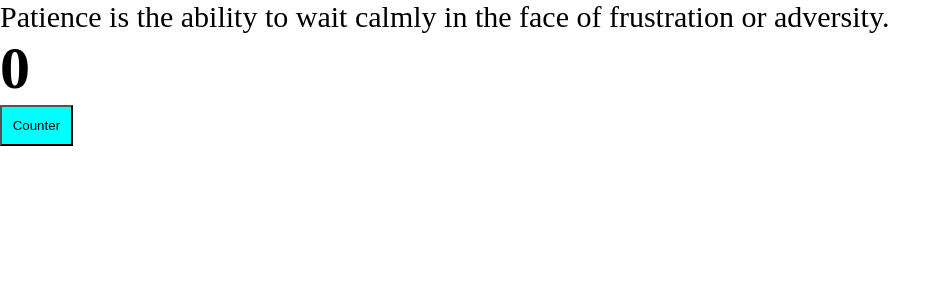
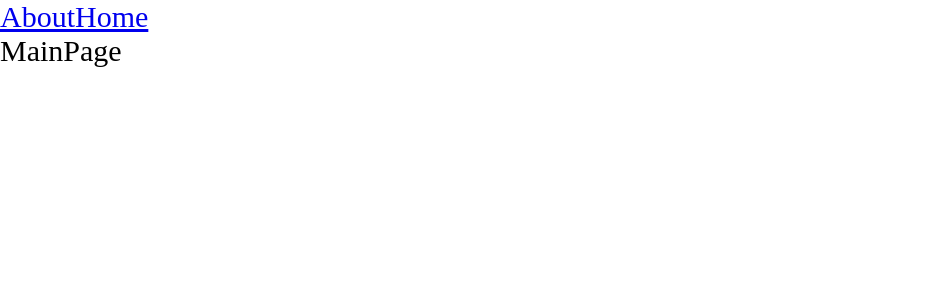
Before and after one commit to AndyGrigs/some-future-project-3, a React app: page / in a window 1280 px wide. Shown: the top 300 px of the page, without its empty margins (0-951 px from the left). Built offline with nearby package versions, Linux system fonts and the light colour scheme.

Commit message:
adding router

```diff
--- a/package.json
+++ b/package.json
@@ -23,6 +23,7 @@
     "@types/node": "^17.0.21",
     "@types/react": "^18.2.14",
     "@types/react-dom": "^18.2.6",
+    "@types/react-router-dom": "^5.3.3",
     "@types/webpack": "^5.28.0",
     "css-loader": "^6.8.1",
     "html-webpack-plugin": "^5.5.0",
@@ -39,6 +40,7 @@
   },
   "dependencies": {
     "react": "^18.2.0",
-    "react-dom": "^18.2.0"
+    "react-dom": "^18.2.0",
+    "react-router-dom": "^6.14.1"
   }
 }
--- a/src/App.tsx
+++ b/src/App.tsx
@@ -1,14 +1,19 @@
 import React from 'react'
 import './index.scss'
-import { Counter } from './components/Counter'
+import { Route, Routes } from 'react-router-dom'
+import AboutPage from './pages/AboutPage/AboutPage'
+import MainPage from './pages/MainPage/MainPage'
+import { Link } from 'react-router-dom'
 
 const App = () => {
   return (
     <div className='app'>
-        <div className="patience">
-            <p>Patience is the ability to wait calmly in the face of frustration or adversity.</p>
-        </div>
-        <Counter/>
+      <Link to='/about'>About</Link>
+      <Link to='/'>Home</Link>
+        <Routes>
+          <Route path='/about' element={<AboutPage/>}/>
+          <Route path='/' element={<MainPage/>}/>
+        </Routes>
     </div>
   )
 }
--- a/src/index.tsx
+++ b/src/index.tsx
@@ -2,10 +2,13 @@
 import React from 'react';
 import { createRoot } from 'react-dom/client';
 import App from './App';
+import { BrowserRouter } from 'react-router-dom';
 const root = createRoot(document.getElementById('root'));
 
 root.render(
     <React.StrictMode>
+        <BrowserRouter>
         <App/>
+        </BrowserRouter>
     </React.StrictMode>
 );
--- /dev/null
+++ b/src/pages/AboutPage/AboutPage.tsx
@@ -0,0 +1,9 @@
+import React from 'react'
+
+const AboutPage = () => {
+  return (
+    <div>AboutPage</div>
+  )
+}
+
+export default AboutPage
--- /dev/null
+++ b/src/pages/MainPage/MainPage.tsx
@@ -0,0 +1,9 @@
+import React from 'react'
+
+const MainPage = () => {
+  return (
+    <div>MainPage</div>
+  )
+}
+
+export default MainPage
```
Also changed, not shown: 1 other file (tests, documents, lock files or other folders).
